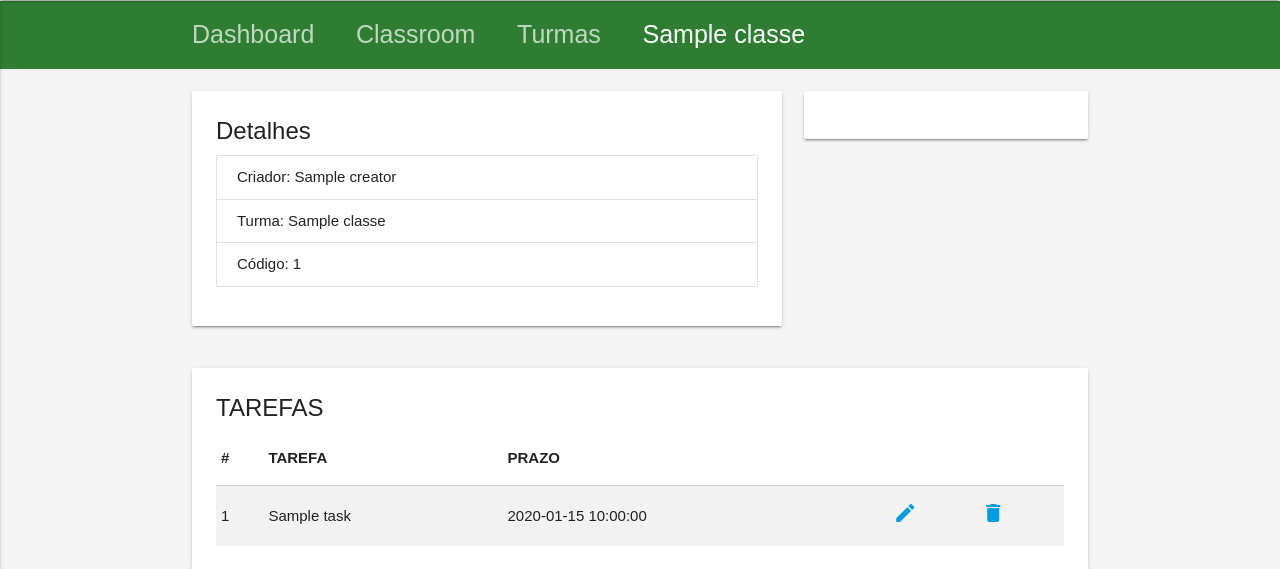
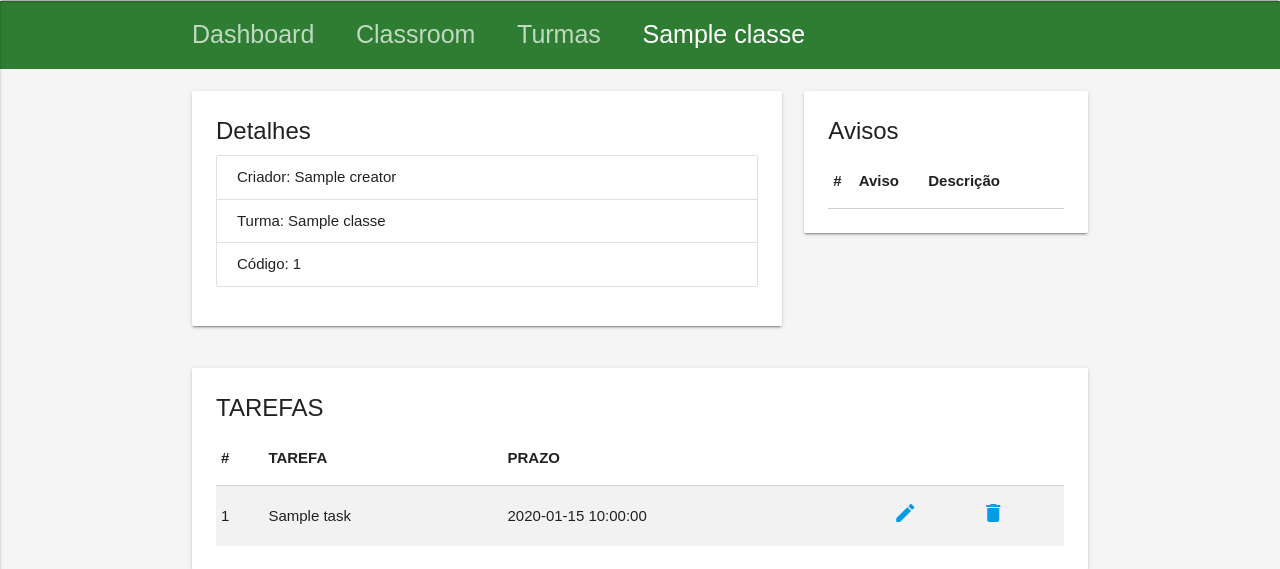
Before and after one commit to eduardosvieira/great-ui, a Flask app: template great/templates/classes/classes.html in a window 1280 px wide. Shown: the part 110-679 px from the top of the page. Run offline with Flask 2, Linux system fonts and the light colour scheme; the template is opened without the code that fills it: most values are stand-ins (such as "Sample title", 1, 10 or a date in 2020); lists and menus that the app fills with data are empty; parts of the project's set-up code (start-up, migrations or seed data) failed here and were passed over; some libraries are stand-ins or nearby versions.

Commit message:
fixing layout notices

```diff
--- a/great/templates/classes/classes.html
+++ b/great/templates/classes/classes.html
@@ -40,6 +40,38 @@
         <div class="col s12 m4">
           <div class="card">
             <div class="card-content">
+              <span class="card-title">Avisos</span>
+              <table class="striped">
+                <thead>
+                  <tr>
+                    <th>#</th>
+                    <th>Aviso</th>
+                    <th>Descrição</th>
+                    <th></th>
+                    <th></th>
+                  </tr>
+                </thead>
+                <tbody>
+
+                  {% if notices %}
+                    {% for notice in notices %}
+                      <tr>
+                        <td class="noticeId">{{ notice._id }}</td>
+                        <td>{{ notice.title }}</td>
+                        <td>{{ notice.description }}</td>
+                        <td>
+                          <a class="callModalEditNotice" href="#modalEditNotice" class="btn teal lighten-2"><i class="material-icons">mode_edit</i></a>
+                        </td>
+                        <td>
+                          <a href="" class="btnDeleteNotice"><i class="material-icons">delete</i></a>
+                        </td>
+                      </tr>
+                    {% endfor %}
+                  {% endif %}
+
+                </tbody>
+              </table>
+
 
             </div>
           </div>
```
